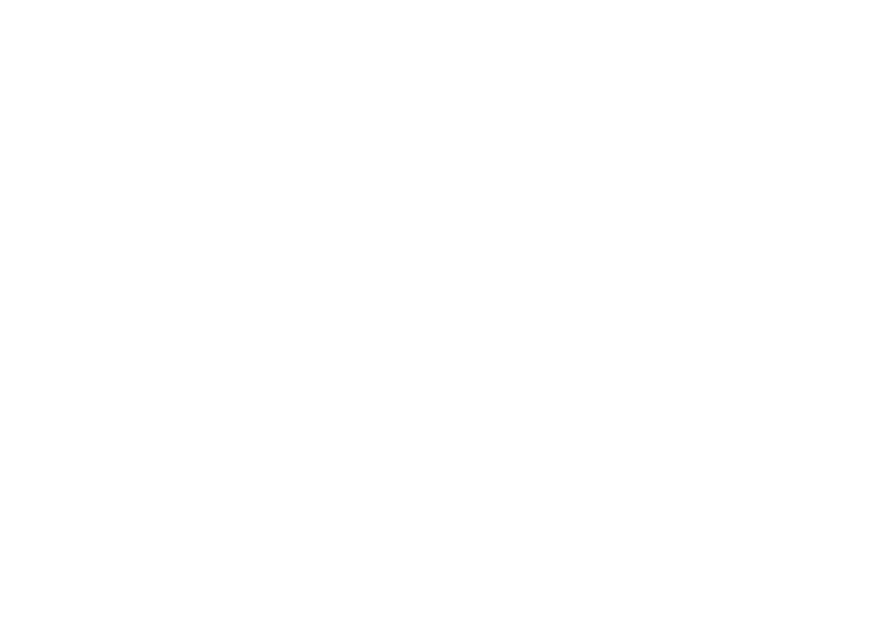
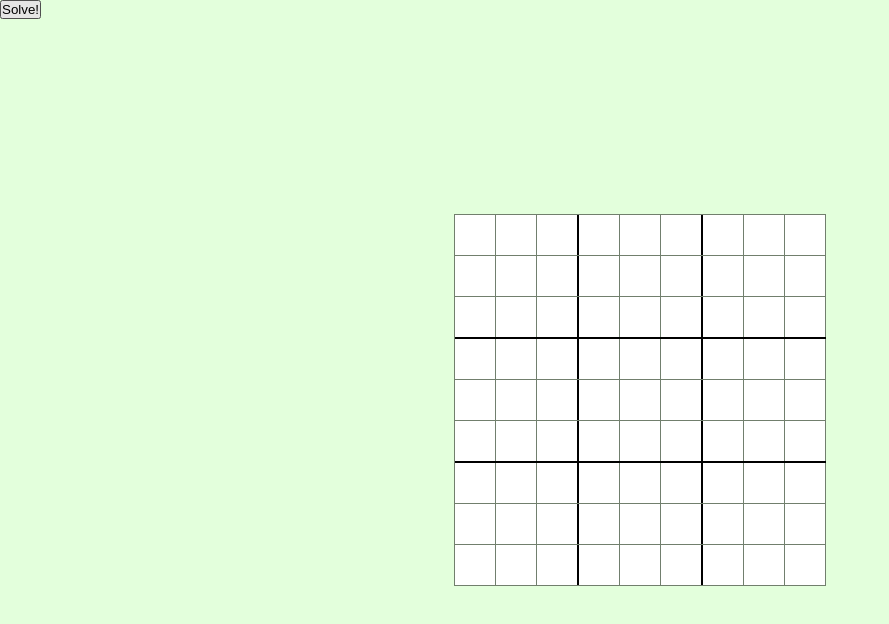
Before and after one commit to mterczynski/sudoku-solver, a plain HTML site: page index.html in a window 1280 px wide. Shown: the whole page, without its empty margins (0-889 px from the left). Drawn offline with Linux system fonts and the light colour scheme.

Commit message:
Generate a board with input values and add a solve button

```diff
--- a/index.html
+++ b/index.html
@@ -5,8 +5,125 @@
     <meta http-equiv="X-UA-Compatible" content="IE=edge">
     <meta name="viewport" content="width=device-width, initial-scale=1.0">
     <title>Sudoku solver</title>
+    <style>
+        * {
+            margin: 0;
+            padding: 0;
+        }
+
+        body {
+            background: rgb(227, 255, 220);
+        }
+
+        .board {
+            border-left: 1px solid rgba(0, 0, 0, 0.5);
+            border-top: 1px solid rgba(0, 0, 0, 0.5);
+            position: absolute;
+            transform: translate(-50%, -50%);
+            left: 50%;
+            top: 50%;
+        }
+
+        .row {
+            width: fit-content;
+            display: flex;
+            border-bottom: 1px solid rgba(0, 0, 0, 0.5);
+        }
+
+        .tile {
+            width: 40px;
+            height: 40px;
+            border-right: 1px solid rgba(0, 0, 0, 0.5);
+        }
+
+        .board > :nth-child(3) {
+            border-bottom: 2px solid black;
+        }
+
+        .board > :nth-child(6) {
+            border-bottom: 2px solid black;
+        }
+
+        .row > :nth-child(3) {
+            border-right: 2px solid black;
+        }
+
+        .row > :nth-child(6) {
+            border-right: 2px solid black;
+        }
+
+        .tile-input {
+            width: 100%;
+            height: 100%;
+            border: none;
+            outline: none;
+            text-align: center;
+            font-size: 24px;
+        }
+    </style>
+
 </head>
 <body>
+    <div id="board" class="board"></div>
+    <button id="button-solve">
+        Solve!
+    </button>
 
+    <script>
+        function generateBoard() {
+            const board = document.getElementById('board');
+
+            for(let i=0; i<9; i++) {
+                const row = document.createElement('div');
+                row.classList.add('row');
+                board.appendChild(row);
+
+                for(let j=0; j<9; j++) {
+                    const tile = document.createElement('div');
+                    tile.classList.add('tile');
+                    row.appendChild(tile);
+
+                    const input = document.createElement('input');
+                    input.classList.add('tile-input');
+                    input.setAttribute('maxlength', 1);
+                    input.setAttribute('pattern', /\d/);
+                    tile.appendChild(input);
+                }
+            }
+        }
+
+        function solve() {
+            const rows = Array.from(document.getElementsByClassName('row'));
+            const data = rows.map(row => {
+                const tiles = Array.from(row.children);
+                return tiles.map(tile => {
+                    const input = tile.querySelector('.tile-input')
+                    return Number(input.value)
+                })
+            });
+
+            const flatData = data.flat();
+
+            if(flatData.includes(NaN)) {
+                return window.alert('Incorrect value provided in one of the inputs');
+            }
+
+            const solution = provideSolution(data);
+
+            console.log('solution', solution);
+        }
+
+        function provideSolution(inputData) {
+            const boardClone = JSON.parse(JSON.stringify(inputData));
+
+            return boardClone;
+        }
+
+
+        const solveButton = document.getElementById('button-solve');
+        solveButton.addEventListener('click', () => solve());
+
+        generateBoard();
+    </script>
 </body>
 </html>
```
